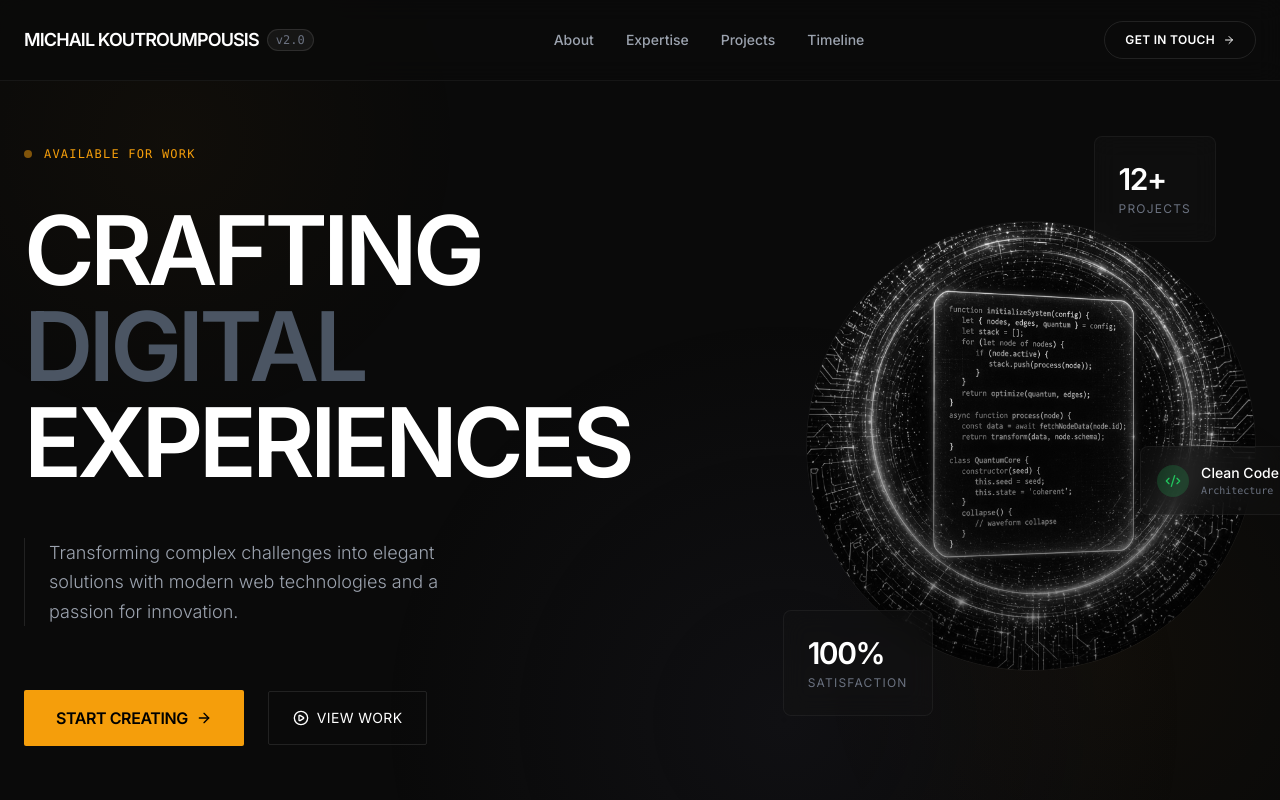
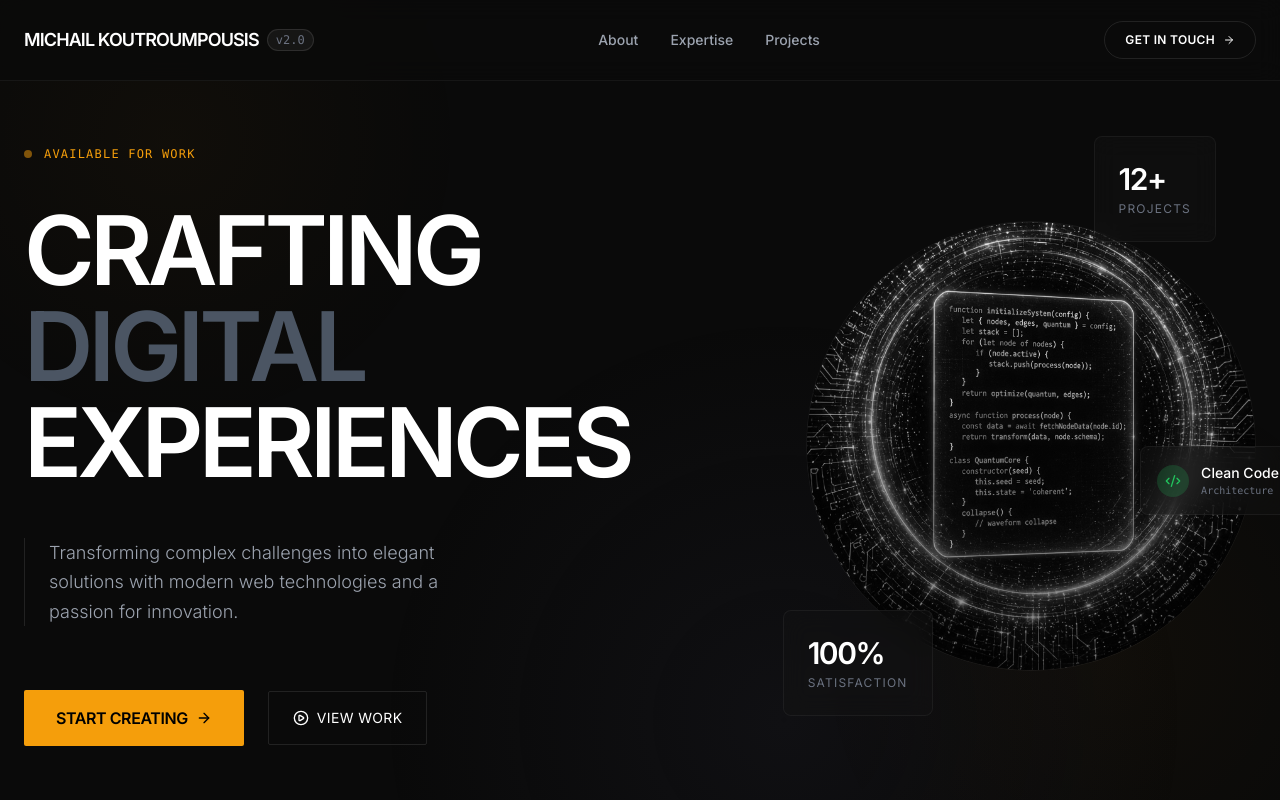
Before and after one commit to MickKout/NEW-PORTFOLIO, a plain HTML site: page index.html in a window 1280 px wide. Shown: the top 800 px of the page. Drawn offline with nearby package versions, Linux system fonts and the light colour scheme.

Commit message:
remove:timeline link

```diff
--- a/index.html
+++ b/index.html
@@ -33,7 +33,6 @@ try{if(window.parent&&window.parent!==window){window.parent.promotekit_referral=
                 <a href="#about" class="hover:text-white transition-colors">About</a>
                 <a href="#expertise" class="hover:text-white transition-colors">Expertise</a>
                 <a href="#projects" class="hover:text-white transition-colors">Projects</a>
-                <a href="#experience" class="hover:text-white transition-colors">Timeline</a>
             </div>
             <a href="#contact" class="group flex items-center gap-2 text-xs font-semibold tracking-wide uppercase text-white border border-white/10 px-5 py-2.5 rounded-full hover:bg-white hover:text-black transition-all duration-300">
                 Get In Touch
```
